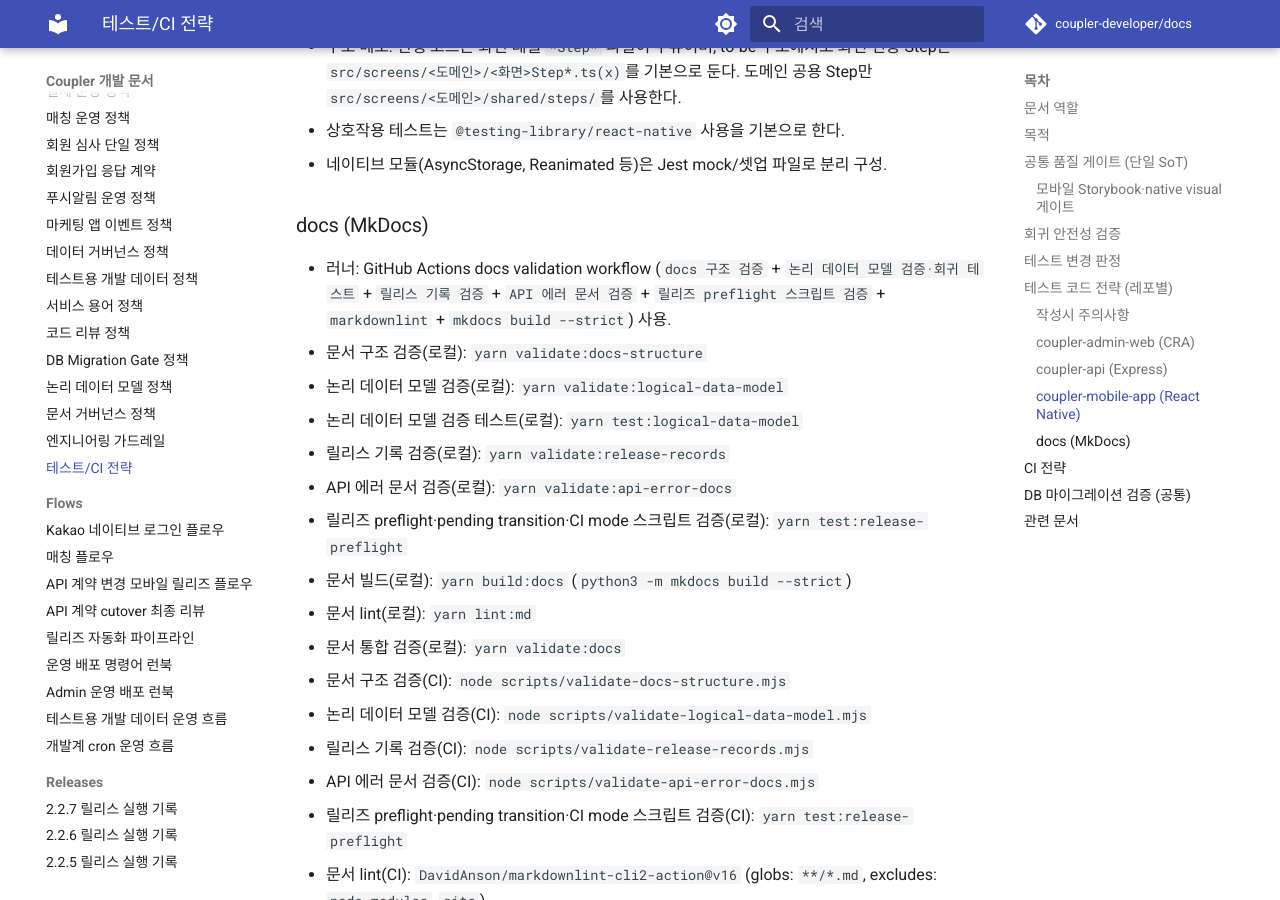
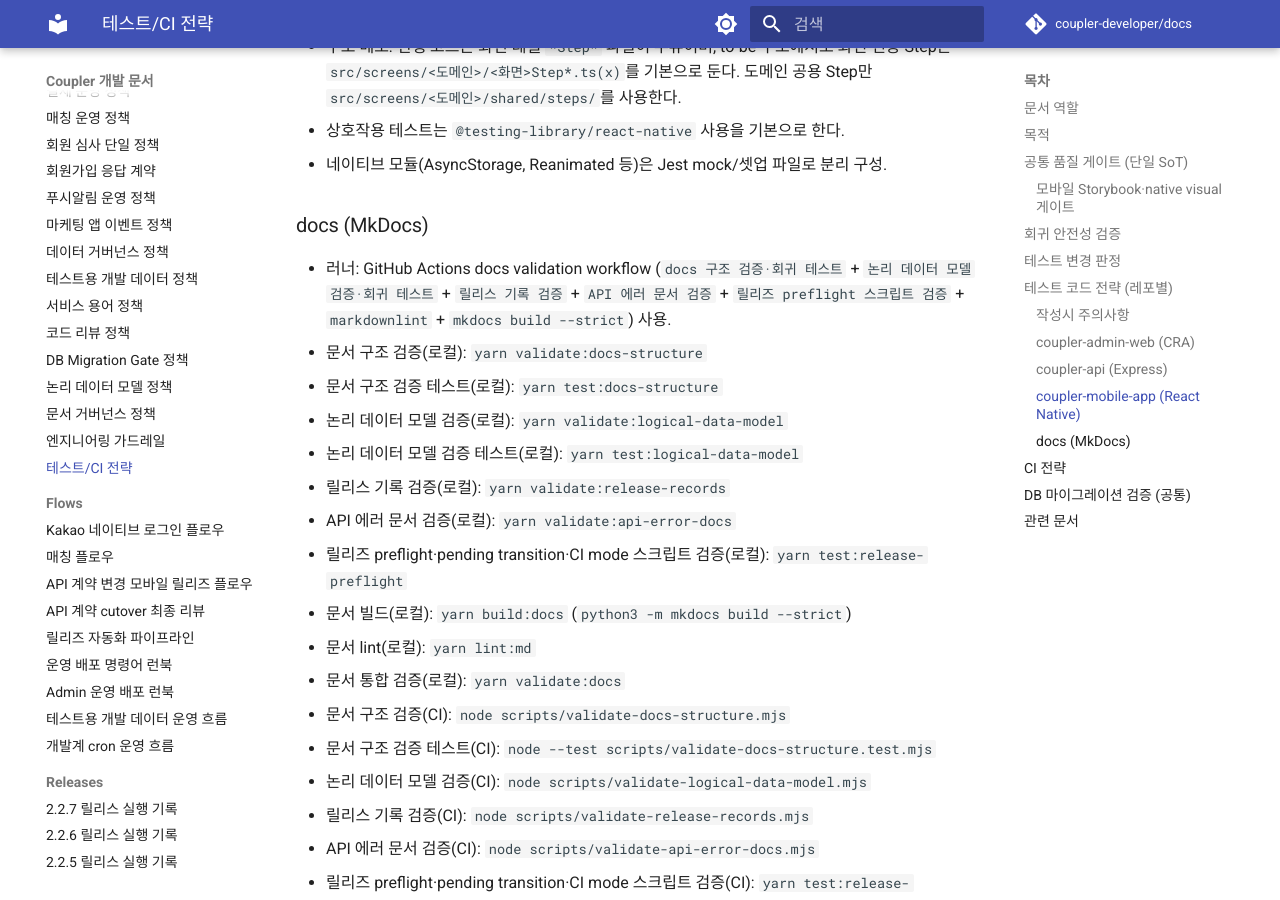
Before and after one commit to coupler-developer/docs, an MkDocs documentation site: the page built from content/policy/testing-strategy.md, in a window 1280 px wide and 900 px high, scrolled down 5038 px. Built offline with MkDocs 1.6.1 and Material for MkDocs 9.7.7, drawn with Linux system fonts in a browser that asks for light colours; comment, search, counter and statistics services are not loaded.

Commit message:
docs: 문서 구조 회귀 검증 명령 동기화
Reason:
- 구조 회귀 테스트가 package와 CI에는 연결됐지만 테스트 전략 SoT에 누락됨

Changes:
- 로컬 및 CI 문서 구조 검증 테스트 명령 명시
- docs runner 설명을 구조 검증과 회귀 테스트로 정렬

How:
- 기존 package.json과 Docs Validation workflow의 실제 명령을 그대로 반영

Tests:
- yarn validate:docs 통과

```diff
--- a/content/policy/testing-strategy.md
+++ b/content/policy/testing-strategy.md
@@ -135,8 +135,9 @@
 
 ### docs (MkDocs)
 
-- 러너: GitHub Actions docs validation workflow (`docs 구조 검증` + `논리 데이터 모델 검증·회귀 테스트` + `릴리스 기록 검증` + `API 에러 문서 검증` + `릴리즈 preflight 스크립트 검증` + `markdownlint` + `mkdocs build --strict`) 사용.
+- 러너: GitHub Actions docs validation workflow (`docs 구조 검증·회귀 테스트` + `논리 데이터 모델 검증·회귀 테스트` + `릴리스 기록 검증` + `API 에러 문서 검증` + `릴리즈 preflight 스크립트 검증` + `markdownlint` + `mkdocs build --strict`) 사용.
 - 문서 구조 검증(로컬): `yarn validate:docs-structure`
+- 문서 구조 검증 테스트(로컬): `yarn test:docs-structure`
 - 논리 데이터 모델 검증(로컬): `yarn validate:logical-data-model`
 - 논리 데이터 모델 검증 테스트(로컬): `yarn test:logical-data-model`
 - 릴리스 기록 검증(로컬): `yarn validate:release-records`
@@ -146,6 +147,7 @@
 - 문서 lint(로컬): `yarn lint:md`
 - 문서 통합 검증(로컬): `yarn validate:docs`
 - 문서 구조 검증(CI): `node scripts/validate-docs-structure.mjs`
+- 문서 구조 검증 테스트(CI): `node --test scripts/validate-docs-structure.test.mjs`
 - 논리 데이터 모델 검증(CI): `node scripts/validate-logical-data-model.mjs`
 - 릴리스 기록 검증(CI): `node scripts/validate-release-records.mjs`
 - API 에러 문서 검증(CI): `node scripts/validate-api-error-docs.mjs`
```
